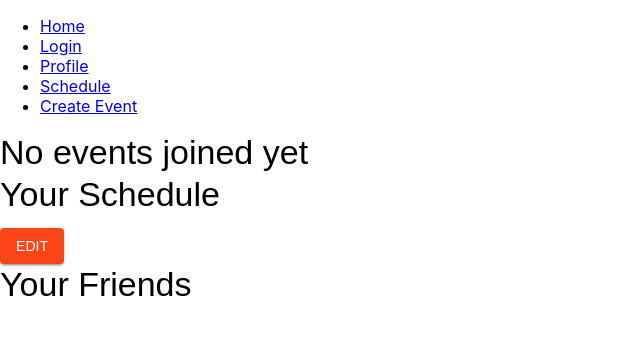
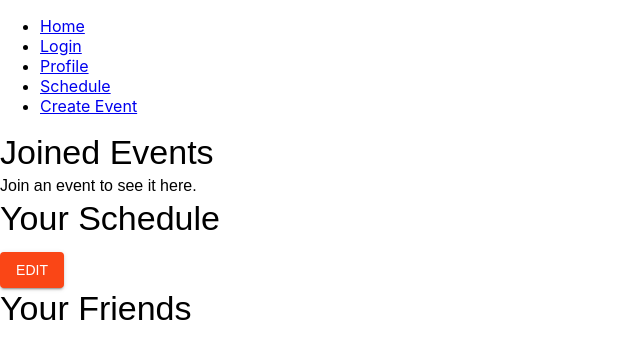
Before and after one commit to mattcattb/Gator-Scheduler, a React (Create React App) app in the folder wtm-react/: page / in a window 1280 px wide. Shown: the top 358 px of the page, without its empty margins (0-640 px from the left). Built offline with nearby package versions, Linux system fonts and the light colour scheme; sample sign-in values are in the browser's storage.

Commit message:
Fixed Title

```diff
--- a/wtm-react/src/components/HomeView/joinedevents.jsx
+++ b/wtm-react/src/components/HomeView/joinedevents.jsx
@@ -5,7 +5,12 @@ import { Box, Typography } from '@mui/material';
 function JoinedEvents({ events }) {
 
   if (events.length === 0) {
-    return (<Typography variant="h4">No events joined yet</Typography>);
+    return (
+      <>
+        <Typography variant="h4">Joined Events</Typography>
+        <Typography variant="body1">Join an event to see it here.</Typography>
+      </>
+    );
   }
 
   return (
```
